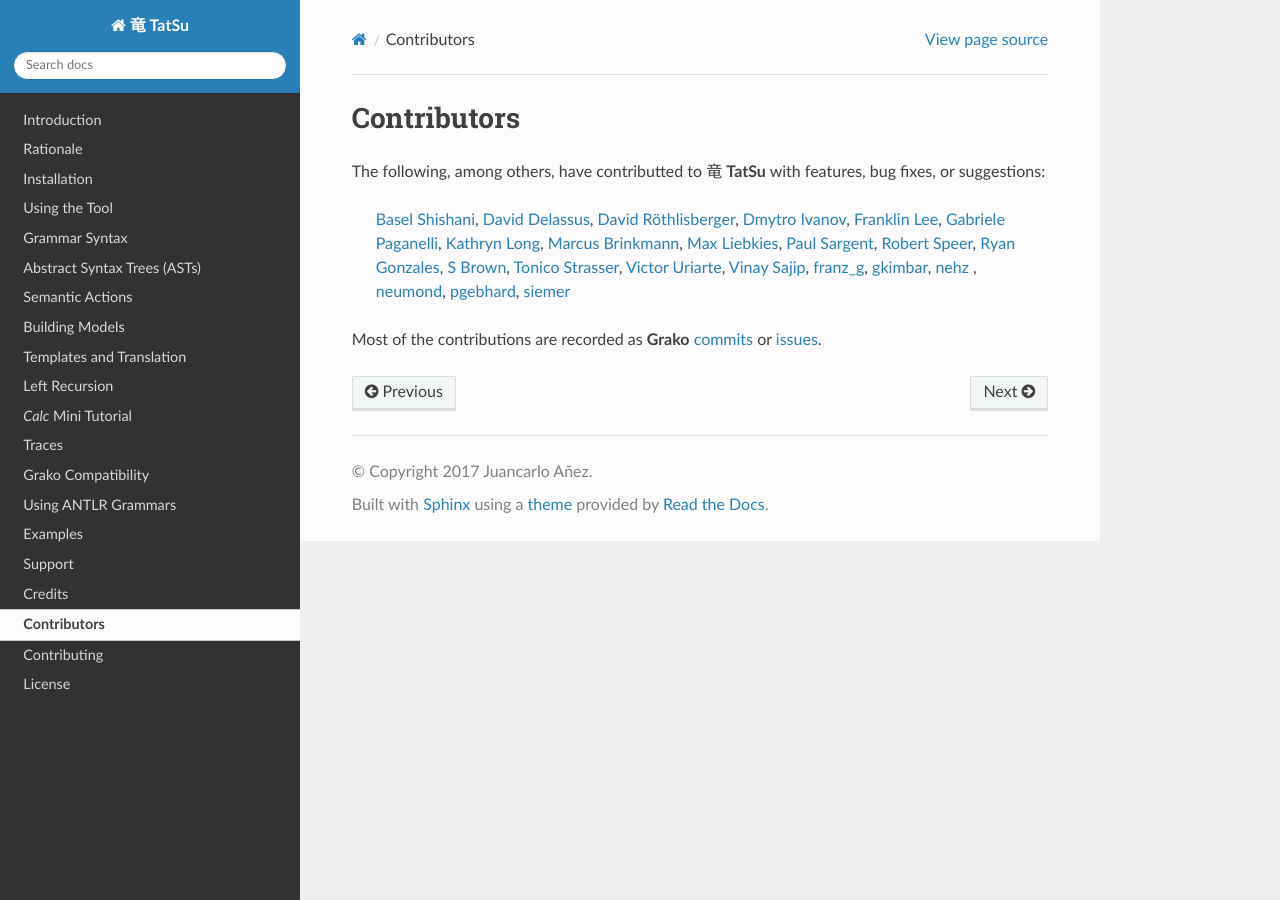
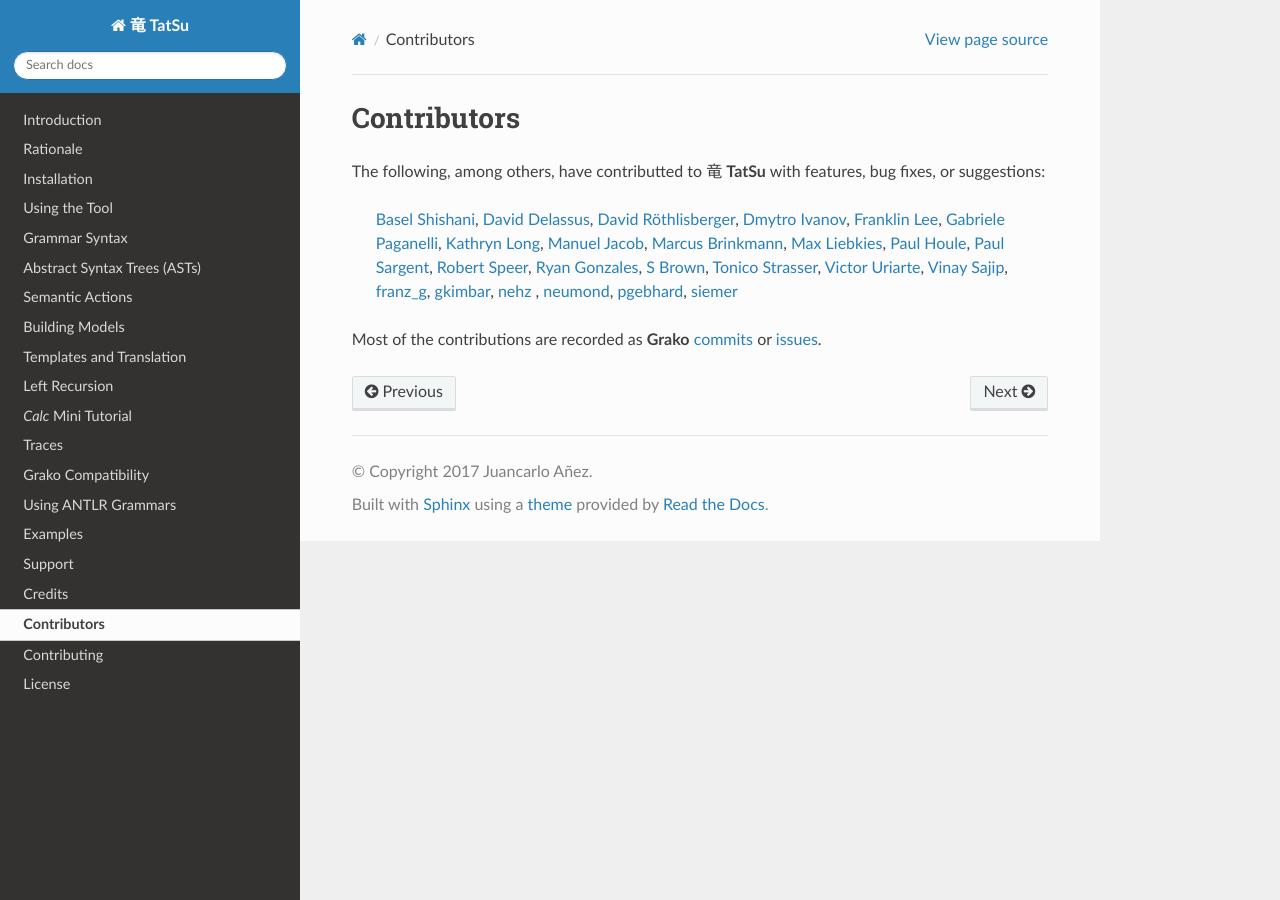
Before and after one commit to neogeny/TatSu, a Sphinx documentation site: the page built from docs/contributors.rst, in a window 1280 px wide. Built offline with Sphinx 7.4.7 and the Read the Docs theme 2.0.0, drawn with Linux system fonts in a browser that asks for light colours.

Commit message:
[master] new contributors
*   Manuel Jacob
*   Paul Houle

```diff
--- a/docs/contributors.rst
+++ b/docs/contributors.rst
@@ -14,8 +14,10 @@
     `Franklin Lee`_,
     `Gabriele Paganelli`_,
     `Kathryn Long`_,
+    `Manuel Jacob`_,
     `Marcus Brinkmann`_,
     `Max Liebkies`_,
+    `Paul Houle`_,
     `Paul Sargent`_,
     `Robert Speer`_,
     `Ryan Gonzales`_,
@@ -42,8 +44,10 @@
 .. _Franklin Lee: https://bitbucket.org/leewz
 .. _Gabriele Paganelli: https://bitbucket.org/gapag
 .. _Kathryn Long: https://bitbucket.org/starkat
+.. _Manuel Jacob: https://github.com/manueljacob
 .. _Marcus Brinkmann: https://bitbucket.org/lambdafu/
 .. _Max Liebkies: https://bitbucket.org/gegenschall
+.. _Paul Houle: https://github.com/paulhoule
 .. _Paul Sargent: https://bitbucket.org/pauls
 .. _Robert Speer: https://bitbucket.org/r_speer
 .. _Ryan Gonzales: https://github.com/kirbyfan64
```
